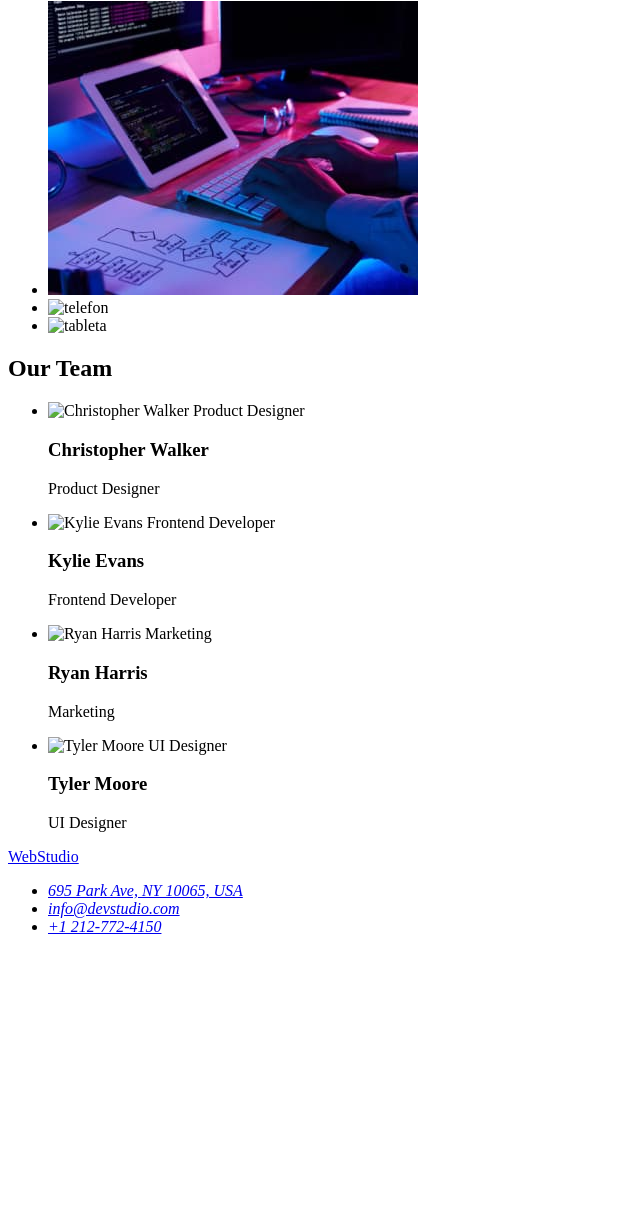
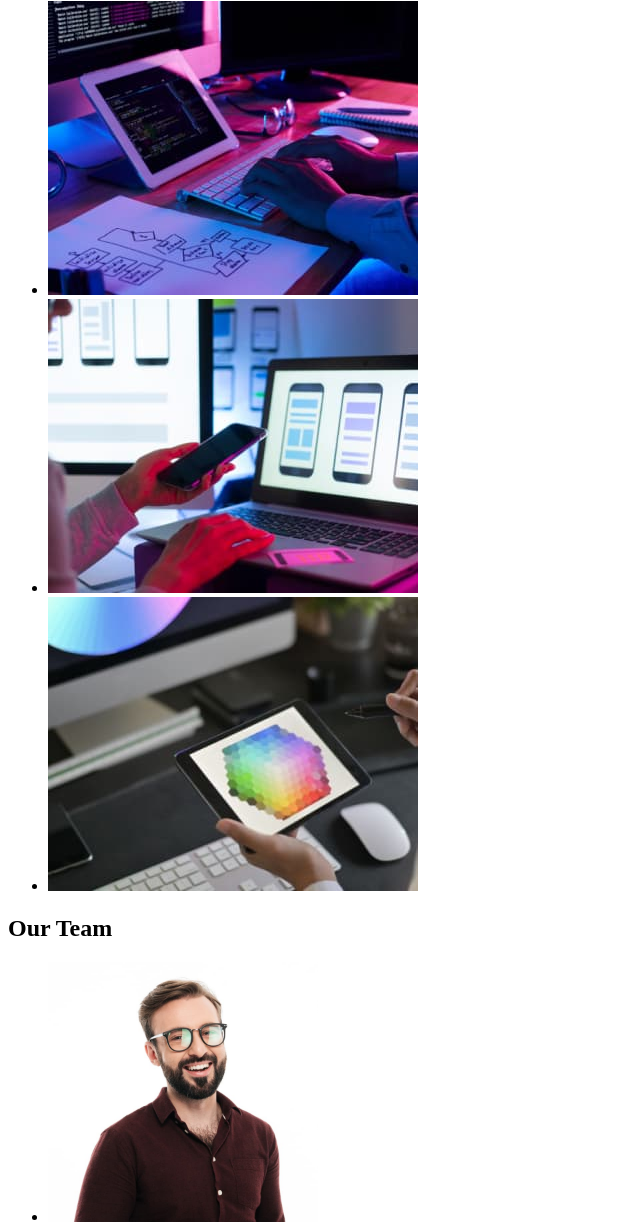
Before and after one commit to CristinaAI22/goit-markup-hw-01, a plain HTML site: page index.html in a window 1280 px wide. Shown: the part 611-1836 px from the top of the page, without its empty margins (0-640 px from the left). Before the commit the page ends 1563 px from the top, so only its background shows below. Drawn offline with Linux system fonts and the light colour scheme; the site is published under a folder, as on GitHub Pages, so addresses that start at the root find nothing.

Commit message:
test 2 incarcare imagini

```diff
--- a/index.html
+++ b/index.html
@@ -61,21 +61,21 @@
         <ul>
           <li>
             <img
-              src="images/whatwedosection/whatwedo01.JPG"
+              src="./images/whatwedosection/whatwedo01.JPG"
               alt="calculator"
               width="370"
             />
           </li>
           <li>
             <img
-              src="/images/whatwedosection/whatwedo02.jpg"
+              src="./images/whatwedosection/whatwedo02.jpg"
               alt="telefon"
               width="370"
             />
           </li>
           <li>
             <img
-              src="/images/whatwedosection/whatwedo03.jpg"
+              src="./images/whatwedosection/whatwedo03.jpg"
               alt="tableta"
               width="370"
             />
@@ -87,7 +87,7 @@
         <ul>
           <li>
             <img
-              src="/images/ourteamsection/ourteam01.jpg"
+              src="./images/ourteamsection/ourteam01.jpg"
               alt="Christopher Walker
             Product Designer"
               width="270"
@@ -97,7 +97,7 @@
           </li>
           <li>
             <img
-              src="/images/ourteamsection/ourteam02.jpg"
+              src="./images/ourteamsection/ourteam02.jpg"
               alt="Kylie Evans
             Frontend Developer"
               width="270"
@@ -107,7 +107,7 @@
           </li>
           <li>
             <img
-              src="/images/ourteamsection/ourteam03.jpg"
+              src="./images/ourteamsection/ourteam03.jpg"
               alt="Ryan Harris
             Marketing"
               width="270"
@@ -117,7 +117,7 @@
           </li>
           <li>
             <img
-              src="/images/ourteamsection/ourteam04.jpg"
+              src="./images/ourteamsection/ourteam04.jpg"
               alt="Tyler Moore
             UI Designer"
               width="270"
```
